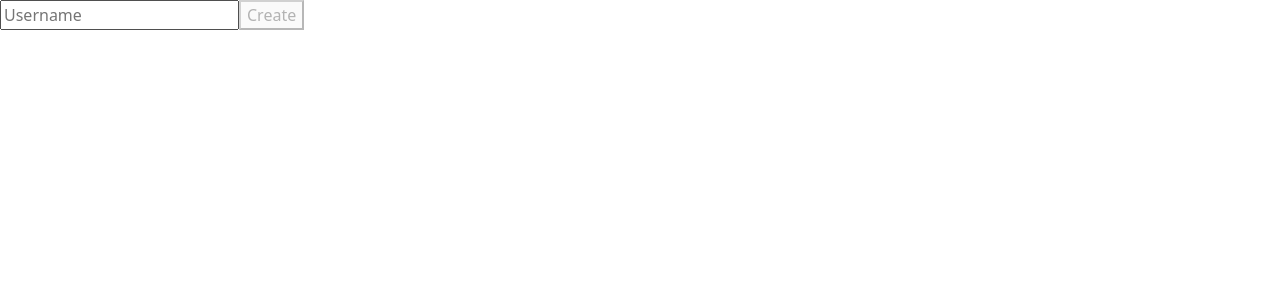
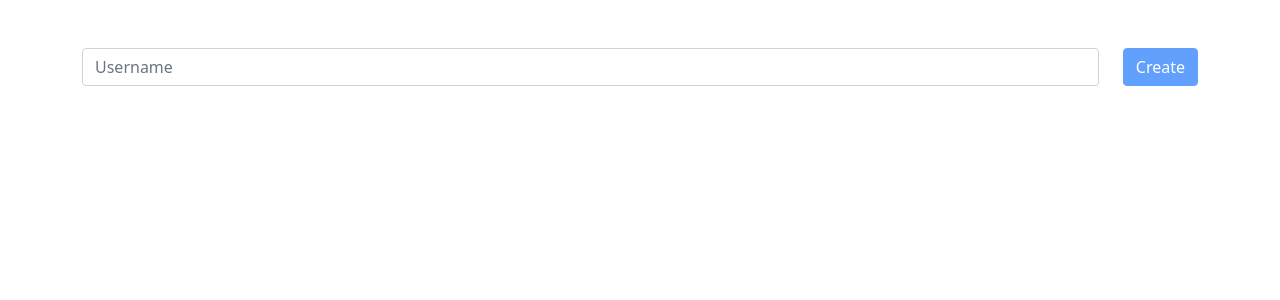
Before and after one commit to smurfie/economy-control, an Angular app: page /login in a window 1280 px wide. Shown: the top 300 px of the page. Built offline with nearby package versions, Linux system fonts and the light colour scheme.

Commit message:
css: add bootstrap styles

```diff
--- a/package.json
+++ b/package.json
@@ -21,6 +21,7 @@
     "@angular/platform-browser-dynamic": "~11.1.2",
     "@angular/router": "~11.1.2",
     "bootstrap": "^5.0.0-beta2",
+    "bootstrap-icons": "^1.4.0",
     "dexie": "^3.0.3",
     "express": "^4.17.1",
     "rxjs": "~6.6.0",
--- a/src/app/app.component.html
+++ b/src/app/app.component.html
@@ -1,2 +1,5 @@
 <ec-header *ngIf="showHeader"></ec-header>
-<router-outlet></router-outlet>
+
+<div class="container">
+  <router-outlet></router-outlet>
+</div>
--- a/src/app/core/core.module.ts
+++ b/src/app/core/core.module.ts
@@ -1,8 +1,10 @@
 import { NgModule, Optional, SkipSelf } from '@angular/core';
+import { RouterModule } from '@angular/router';
 import { HeaderComponent } from './header/header.component';
 
 @NgModule({
   declarations: [HeaderComponent],
+  imports: [RouterModule],
   exports: [HeaderComponent],
 })
 export class CoreModule {
--- a/src/app/core/header/header.component.html
+++ b/src/app/core/header/header.component.html
@@ -1 +1,8 @@
-<button (click)="logout()">Logout</button>
+<ul class="nav bg-primary bg-gradient">
+  <li class="nav-item">
+    <a class="nav-link text-light" [routerLink]="home"><i class="bi-house"></i></a>
+  </li>
+  <li class="nav-item ms-auto">
+    <a class="nav-link text-light" [routerLink]="" (click)="logout()"><i class="bi-power"></i></a>
+  </li>
+</ul>
--- a/src/app/core/header/header.component.ts
+++ b/src/app/core/header/header.component.ts
@@ -8,6 +8,8 @@ import { UsersService } from '../services/users.service';
   templateUrl: './header.component.html',
 })
 export class HeaderComponent {
+  home = AppURLS.HOME;
+
   constructor(private usersService: UsersService, private router: Router) {}
 
   async logout(): Promise<void> {
--- a/src/app/modules/login/components/create-user.component.html
+++ b/src/app/modules/login/components/create-user.component.html
@@ -1,6 +1,12 @@
 <form [formGroup]="createUserForm" (ngSubmit)="createAndLogin()">
-  <input formControlName="username" autocomplete="off" placeholder="Username" required />
-  <button type="submit" [disabled]="!createUserForm.valid">Create</button>
+  <div class="row mb-3">
+    <div class="col">
+      <input type="text" formControlName="username" class="form-control" placeholder="Username" required />
+    </div>
+    <div class="col-auto">
+      <button class="btn btn-primary" type="submit" [disabled]="!createUserForm.valid">Create</button>
+    </div>
+  </div>
 
   <div *ngIf="username?.invalid && (username?.dirty || username?.touched)" class="alert alert-danger">
     <div *ngIf="username?.errors?.required" data-testid="required">Username is required.</div>
--- a/src/app/modules/login/pages/login.page.html
+++ b/src/app/modules/login/pages/login.page.html
@@ -1 +1,5 @@
-<ec-create-user> </ec-create-user>
+<div class="row mt-5">
+  <div class="col">
+    <ec-create-user> </ec-create-user>
+  </div>
+</div>
--- a/src/styles.scss
+++ b/src/styles.scss
@@ -1,2 +1,3 @@
 /* You can add global styles to this file, and also import other style files */
 @import '~bootstrap/dist/css/bootstrap.min.css';
+@import '~bootstrap-icons/font/bootstrap-icons.css';
```
Also changed, not shown: 1 other file (tests, documents, lock files or other folders).
